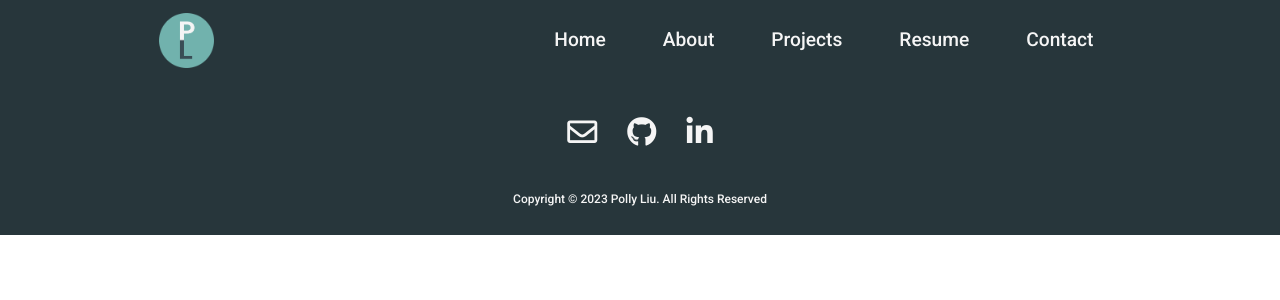
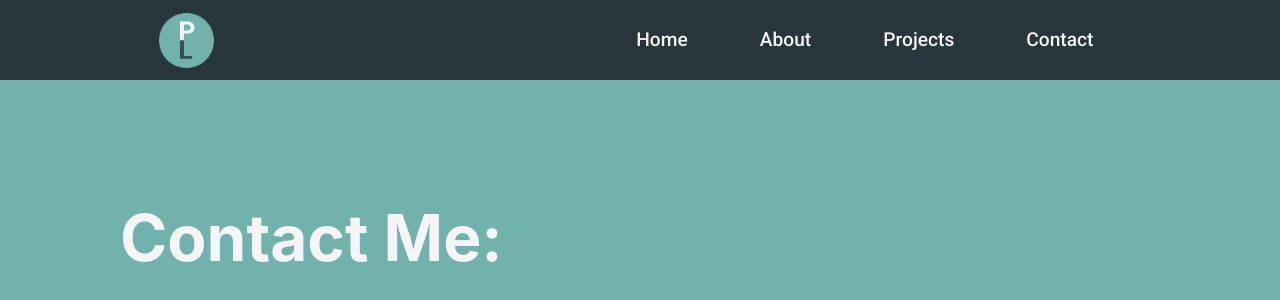
Before and after one commit to pollyliu1/pollyliu1.github.io, a React (Create React App) app: page /contact in a window 1280 px wide. Shown: the top 300 px of the page. Built offline with nearby package versions, Linux system fonts and the light colour scheme.

Commit message:
removed resume on navbar and added contact page

```diff
--- a/src/App.js
+++ b/src/App.js
@@ -4,9 +4,12 @@ import "./App.css"
 import Navbar from "./components/Navbar/Navbar"
 import AnimatedRoutes from "./components/AnimatedRoutes/AnimatedRoutes"
 import Footer from "./components/Footer/Footer"
+import { useLocation } from "react-router-dom"
 
 // Note that BrowserRouter is already called in ./index.js
 function App() {
+  const location = useLocation();
+
   return (
     <ChakraProvider theme={theme}>
       <div className="App">
@@ -14,7 +17,7 @@ function App() {
         <CSSReset />
         <Navbar />
         <AnimatedRoutes /> {/* Routing is in AnimatedRoutes.js */}
-        <Footer />
+        {location.pathname !== '/contact' && <Footer />}
       </div>
     </ChakraProvider>
   );
--- a/src/components/AnimatedRoutes/AnimatedRoutes.js
+++ b/src/components/AnimatedRoutes/AnimatedRoutes.js
@@ -2,6 +2,7 @@ import React from 'react'
 import Home from "../../pages/Home"
 import About from "../../pages/About"
 import Projects from "../../pages/Projects"
+import Contact from "../../pages/Contact"
 import { Route, Routes, /* for framer-motion */ useLocation } from "react-router-dom"
 import { AnimatePresence } from "framer-motion"
 
@@ -14,6 +15,7 @@ function AnimatedRoutes() {
                 <Route path="/" element={<Home />} />
                 <Route path="/about" element={<About />} />
                 <Route path="/projects" element={<Projects />} />
+                <Route path="/contact" element={<Contact />} />
             </Routes>
         </AnimatePresence>
     )
--- a/src/components/Navbar/MenuItems.js
+++ b/src/components/Navbar/MenuItems.js
@@ -14,14 +14,14 @@ export const MenuItems = [
         url: "/projects",
         cName: "nav-links"
     },
-    {
-        title: "Resume",
-        url: "Polly_Liu_Resume.pdf",
-        cName: "nav-links"
-    },
+    // {
+    //     title: "Resume",
+    //     url: "Polly_Liu_Resume.pdf",
+    //     cName: "nav-links"
+    // },
     {
         title: "Contact",
-        url: "mailto: pollyliu4@gmail.com",
+        url: "/contact",
         cName: "nav-links"
     },
 ]
--- a/src/components/Navbar/Navbar.css
+++ b/src/components/Navbar/Navbar.css
@@ -19,8 +19,8 @@
 
 .nav-menu {
     display: grid;
-    grid-template-columns: repeat(5, auto);
-    grid-gap: 25px;
+    grid-template-columns: repeat(4, auto);
+    grid-gap: 40px;
     list-style: none;
     text-align: center;
     width: 70vw;
@@ -91,7 +91,7 @@
         position: absolute;
         top: 5;
         left: 20px;
-        transform: translate(25%, 50%,);
+        transform: translate(25%, 50%, );
     }
 
     .menu-icon {
--- a/src/components/Navbar/Navbar.js
+++ b/src/components/Navbar/Navbar.js
@@ -6,6 +6,7 @@ import { Link } from "react-router-dom"
 // import {useMatch, useResolvedPath } from "react-router-dom"
 import { motion } from "framer-motion"
 
+// Convert to functional component at some point
 class Navbar extends React.Component {
     state = { clicked: false }
 
@@ -42,10 +43,14 @@ class Navbar extends React.Component {
 
                         // Only link outside of the website if you want to contact me
                         // Currently not working
-                        to={(item.title==="Contact") ? {pathname: "mailto: pollyliu4@gmail.com"} : item.url}
+                        to={
+                            // Old logic for when contact page was a mailto: Link
+                            // (item.title==="Contact") ? {pathname: "mailto: pollyliu4@gmail.com"} :
+                            item.url}
 
                         // Only open a new tab if you want resume or to contact me
-                        target={(item.title==="Resume" || item.title ==="Contact") ? "_blank" : null}>
+                        // target={(item.title==="Resume" || item.title ==="Contact") ? "_blank" : null}
+                        >
                         {item.title}
                         </Link>
                         </motion.div>
--- a/src/pages/About.js
+++ b/src/pages/About.js
@@ -5,7 +5,7 @@ import "../App.css";
 import { motion } from "framer-motion"
 
 function About() {
-    return(
+    return (
         <Box className="about">
             <motion.div
             initial={{ width: 0 }}
@@ -15,6 +15,10 @@ function About() {
                     <Image className="headshot" src="headshot.png"
                     boxShadow="dark-lg" rounded="lg" />
                 </Flex>
+            </motion.div>
+            <motion.div
+            initial={{ opacity: 0 }}
+            whileInView={{ opacity: 1, transition: {duration: 0.1}}}>
                 <Flex className="intro-container">
                     <Heading className="heading text">
                         Hello!
--- a/src/pages/Contact.css
+++ b/src/pages/Contact.css
@@ -0,0 +1,13 @@
+@import "../App.css";
+
+.contact {
+    min-height: calc(100vh - 80px);
+    background: var(--tealMain);
+    overflow: hidden;
+}
+
+.contact-heading {
+    font-size: 4em !important;
+    color: var(--whiteMain) !important;
+    padding: 15vh;
+}
--- a/src/pages/Contact.js
+++ b/src/pages/Contact.js
@@ -1,8 +1,22 @@
 import React from 'react'
+import "./Contact.css"
+import { Box, Flex, Text, Heading } from '@chakra-ui/react';
+import "../App.css";
+import { motion } from "framer-motion"
 
 function Contact() {
   return (
-    <div>Contact</div>
+    <Box className="contact">
+            <motion.div
+            initial={{ opacity: 0 }}
+            whileInView={{ opacity: 1, transition: {duration: 0.2}}}>
+                <Heading className="contact-heading">
+                        Contact Me:
+                </Heading>
+                <Flex className="">
+                </Flex>
+            </motion.div>
+        </Box>
   )
 }
 
```
